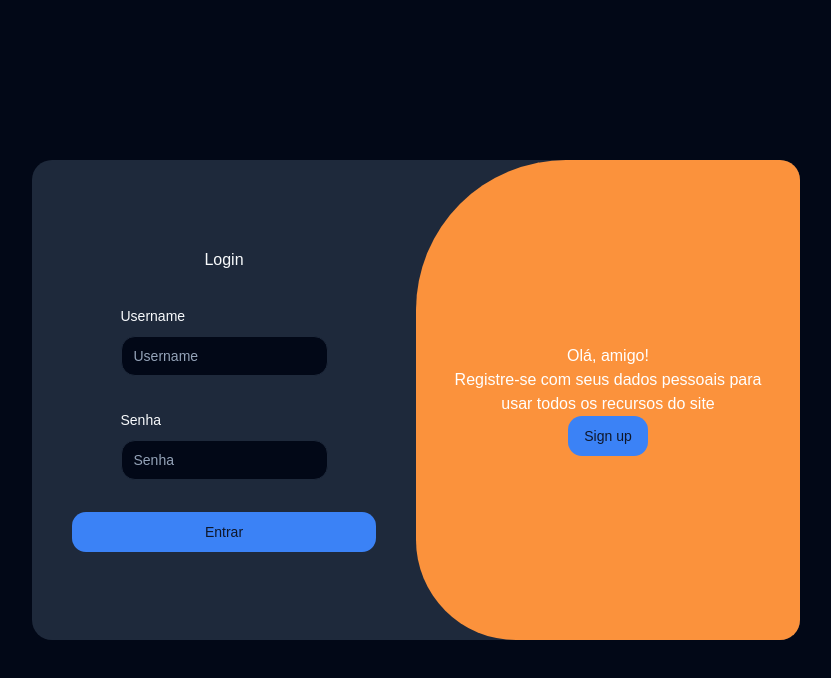
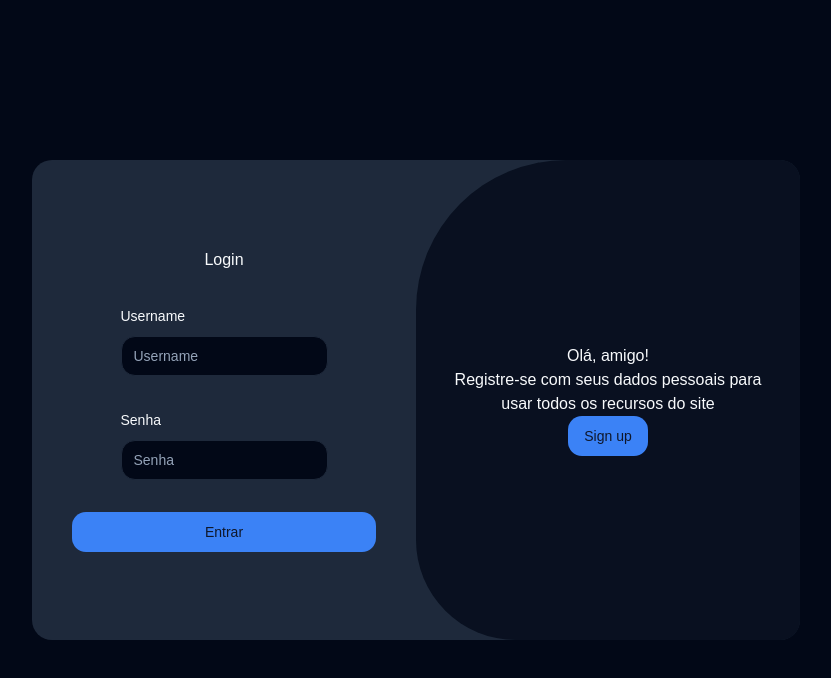
Before and after one commit to luizgustavoou/duckchat, a React (Vite) app in the folder duckchat-front/: page /signin in a window 1280 px wide. Shown: the top 678 px of the page, without its empty margins (224-1055 px from the left). Built offline with nearby package versions, Linux system fonts and the light colour scheme; no server answers.

Commit message:
mudar cor do login novamente para bg-card

```diff
--- a/duckchat-front/src/pages/Signin/Signin.tsx
+++ b/duckchat-front/src/pages/Signin/Signin.tsx
@@ -155,7 +155,7 @@ function Signin() {
           </Form>
         </div>
         <div className="toggle-container ">
-          <div className="toggle bg-orange-400">
+          <div className="toggle bg-card/75 text-card-foreground">
             <div className="toggle-panel toggle-left">
               <h1>Bem vindo!</h1>
               <p>
```
